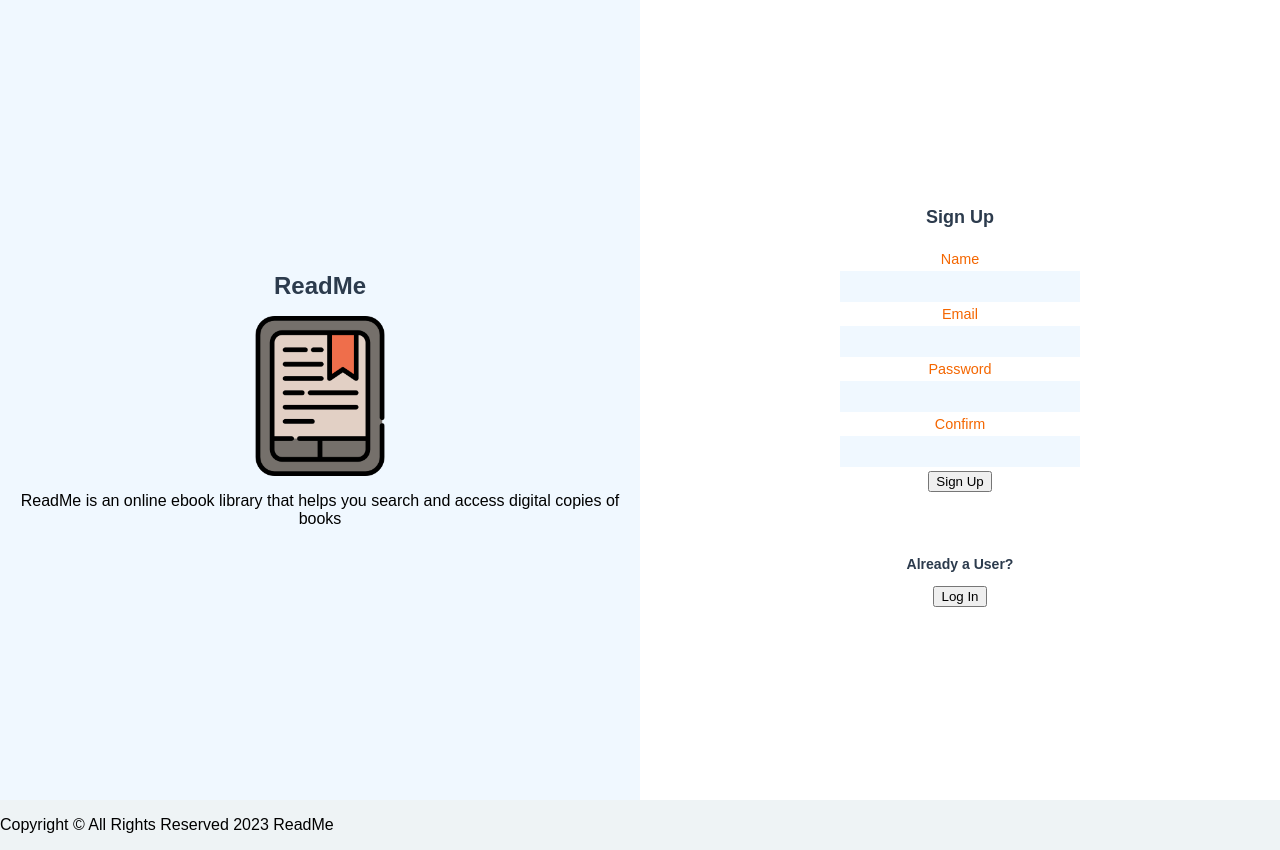
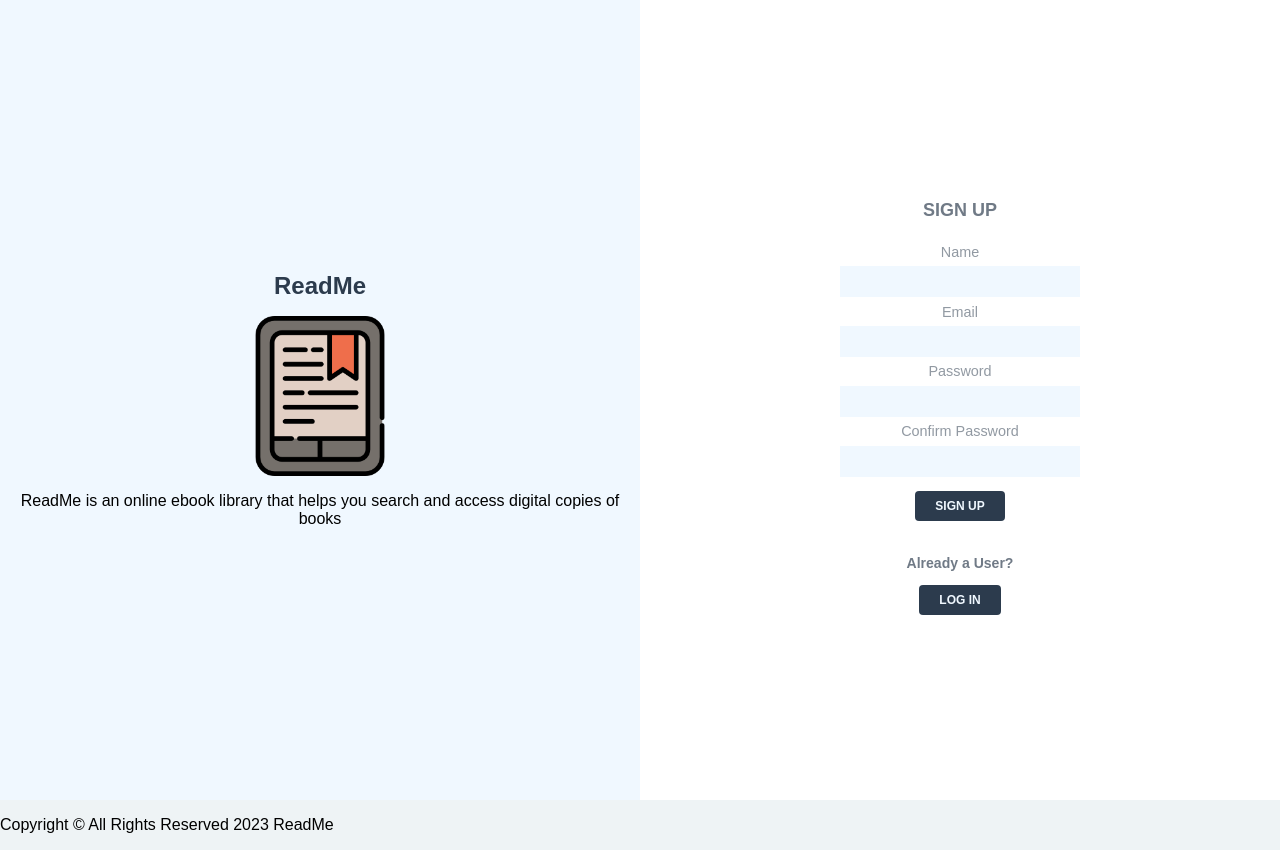
Before and after one commit to Rrantisi/ReadMe-Books-App, a React (Create React App) app: page /search in a window 1280 px wide. Built offline with nearby package versions, Linux system fonts and the light colour scheme.

Commit message:
wip: updates AuthPage styling

```diff
--- a/src/components/LogInForm/LogInForm.js
+++ b/src/components/LogInForm/LogInForm.js
@@ -47,7 +47,7 @@ export default function SignUpForm({ setUser }){
                 onChange={handleChange}
                 required
             />
-            <button type="submit">Log In</button>
+            <button class="submit" type="submit">Log In</button>
           </form>
         </div>
         <p className="error-message">&nbsp;{error}</p>
--- a/src/components/SignUpForm/SignUpForm.css
+++ b/src/components/SignUpForm/SignUpForm.css
@@ -8,13 +8,13 @@
     flex-direction: column;
     justify-content: center;
     align-items: center;
-    color: #f46600;
+    color: #2c3b4d85;
     font-size: 1.8vmin;
     margin-top: 1vmin;
 }
 
 label, input{
-    margin-bottom: 0.5vmin;
+    margin-bottom: 0.8vmin;
 }
 
 input {
@@ -24,3 +24,23 @@ input {
     background-color: aliceblue;
     outline: none;
 }
+
+button {
+    padding: 1vmin 2.5vmin;
+    background-color: #2c3b4d;
+    border: none;
+    color: aliceblue;
+    font-weight: 600;
+    text-transform: uppercase;
+    border-radius: 0.5vmin;
+    font-size: 1.5vmin;
+}
+
+.submit {
+    margin-top: 1vmin;
+}
+
+button:hover {
+    border-radius: 1vmin;
+    cursor: pointer;
+}
--- a/src/components/SignUpForm/SignUpForm.js
+++ b/src/components/SignUpForm/SignUpForm.js
@@ -63,7 +63,7 @@ export default function SignUpForm({ setUser }){
                 onChange={handleChange}
                 required
             />
-            <label>Confirm</label>
+            <label>Confirm Password</label>
             <input
                 type="password"
                 name="confirm"
@@ -71,7 +71,7 @@ export default function SignUpForm({ setUser }){
                 onChange={handleChange}
                 required
             />
-            <button type="submit" disabled={formInputs.password !== formInputs.confirm}>Sign Up</button>
+            <button class="submit" type="submit" disabled={formInputs.password !== formInputs.confirm}>Sign Up</button>
           </form>
         </div>
         <p className="error-message">&nbsp;{error}</p>
--- a/src/pages/AuthPage/AuthPage.css
+++ b/src/pages/AuthPage/AuthPage.css
@@ -10,8 +10,17 @@ main {
     grid-template-columns: repeat(2, 50%);
     grid-row-start: 1;
     grid-row-end: 3;
-    color: #2c3b4d;
     font-size: 1.5vmin;
+}
+
+h2 {
+    text-transform: uppercase;
+    color: #2c3b4dad;
+}
+
+h3 {
+    margin-top: -2vmin;
+    color: #2c3b4dad;
 }
 
 .logo-section {
```
